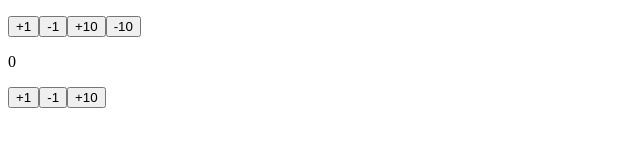
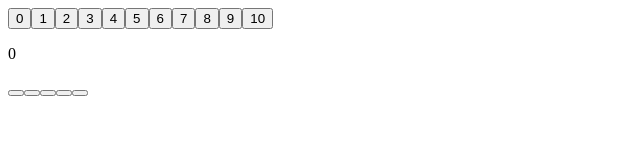
Before and after one commit to reddooneee/LearnJavaScript, a plain HTML site: page index.html in a window 1280 px wide. Shown: the whole page, without its empty margins (0-640 px from the left). Drawn offline with Linux system fonts and the light colour scheme.

Commit message:
Creazione Calcolatrice

```diff
--- a/index.html
+++ b/index.html
@@ -3,10 +3,13 @@
   <head>
     <meta charset="UTF-8" />
     <meta name="viewport" content="width=device-width, initial-scale=1.0" />
+    <link rel="stylesheet" href="style.css">
     <title>Benvenuto in JavaScript</title>
   </head>
   <body>
 
   </body>
-  <script src="script.js"></script>
+  <!-- <script src="script.js"></script> -->
+   <div id="ContenitoreNumeri"></div>
+  <script src="script2.js"></script>
 </html>
--- /dev/null
+++ b/script2.js
@@ -0,0 +1,42 @@
+
+
+class Calcolatrice{
+
+constructor(){
+
+    this.count = 0;
+    this.displayNum = document.createElement("p");
+    this.displayNum.textContent = this.count;
+    document.body.appendChild(this.displayNum);
+
+
+
+
+
+
+    this.creaBottoniNum();
+    this.creaBottoniOperazioni();
+}
+
+
+
+creaBottoniNum() {
+    for (let i = 0; i < 11; i++) {
+        let bottone = document.createElement("button");
+        bottone.id = "BottoniNum";
+        bottone.textContent = i;
+        document.getElementById("ContenitoreNumeri").appendChild(bottone);
+    }
+}
+
+
+creaBottoniOperazioni() {
+    for (let i = 0; i < 5; i++) {
+        let bottone = document.createElement("button")
+        document.body.appendChild(bottone)
+    }
+}
+
+}
+
+const CalcolatriceApp = new Calcolatrice();
--- a/style.css
+++ b/style.css
@@ -0,0 +1,4 @@
+.ContenitoreNumeri {
+    display: flex;
+    border: 2px solid black;
+}
```
